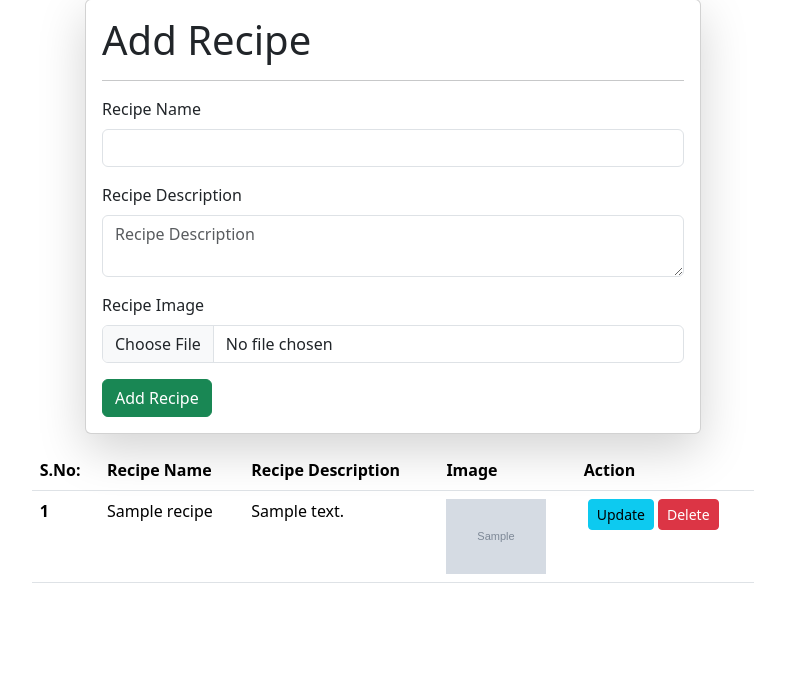
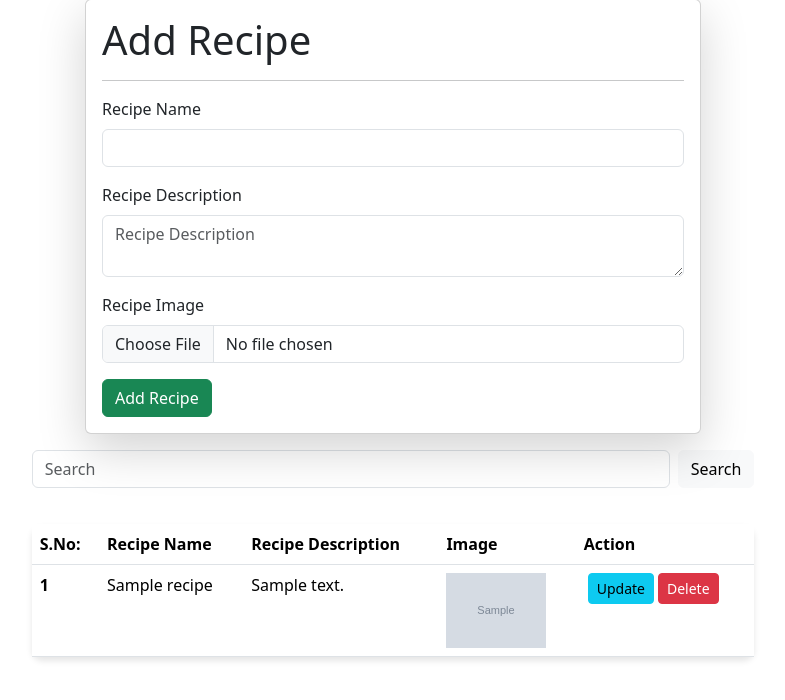
Before and after one commit to aqtech01/RecipeApp, a Django app: template templates/core/index.html in a window 1280 px wide. Shown: the part 73-773 px from the top of the page, without its empty margins (247-1032 px from the left). Run offline with Django 3.2, Linux system fonts and the light colour scheme; the template is opened without the code that fills it: most values are stand-ins (such as "Sample title", 1, 10 or a date in 2020); grey boxes marked "Sample" are stand-in pictures.

Commit message:
add search functionality in project

```diff
--- a/templates/core/index.html
+++ b/templates/core/index.html
@@ -11,12 +11,35 @@
       integrity="sha384-QWTKZyjpPEjISv5WaRU9OFeRpok6YctnYmDr5pNlyT2bRjXh0JMhjY6hW+ALEwIH"
       crossorigin="anonymous"
     />
+    <style>
+      /* Custom styles */
+      .search-bar {
+        width: 100%;
+        margin-bottom: 20px;
+      }
+      .table {
+        background-color: #f8f9fa;
+        border-radius: 10px;
+        box-shadow: 0 4px 6px rgba(0, 0, 0, 0.1);
+      }
+    </style>
   </head>
   <body>
     <div class="container-fluid">
-      <nav class="navbar bg-primary">
+      <nav class="navbar navbar-expand-lg bg-primary">
         <div class="container-fluid">
-          <a class="navbar-brand">AQTECH</a>
+          <a class="navbar-brand" href="/">AQTECH</a>
+          <button
+            class="navbar-toggler"
+            type="button"
+            data-bs-toggle="collapse"
+            data-bs-target="#navbarSupportedContent"
+            aria-controls="navbarSupportedContent"
+            aria-expanded="false"
+            aria-label="Toggle navigation"
+          >
+            <span class="navbar-toggler-icon"></span>
+          </button>
         </div>
       </nav>
 
@@ -76,6 +99,21 @@
 
       <div class="row mt-3 justify-content-center">
         <div class="col-sm-7">
+          <form class="d-flex search-bar" role="search">
+            <input
+              class="form-control me-2"
+              type="search"
+              placeholder="Search"
+              aria-label="Search"
+              name="search"
+            />
+            <button class="btn btn-light" type="submit">Search</button>
+          </form>
+        </div>
+      </div>
+
+      <div class="row mt-3 justify-content-center">
+        <div class="col-sm-7">
           <table class="table">
             <thead>
               <tr>
```
Also changed, not shown: core/views.py (+16 -11 lines), db.sqlite3, public/static/recipe/R_OmSfsL5.jpeg (added).
